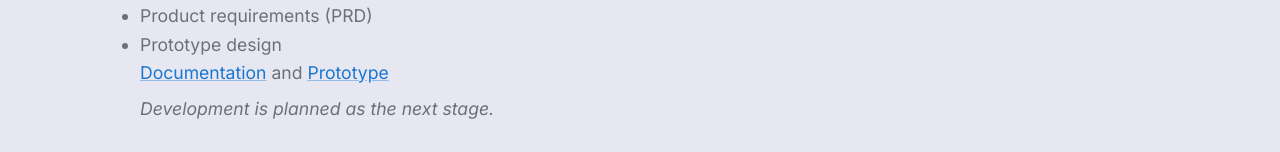
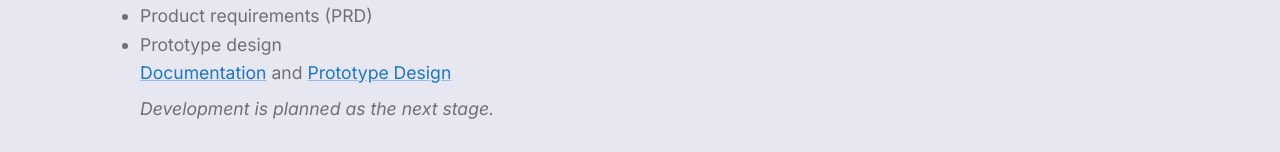
Before and after one commit to juliataro/portfolio, a React (Vite) app: page /projects/websites in a window 1280 px wide. Shown: the part 514-666 px from the top of the page. Built offline with nearby package versions, Linux system fonts and the light colour scheme; a web font is replaced by a local one.

Commit message:
Almar Puit web app  project

```diff
--- a/src/pages/websites.tsx
+++ b/src/pages/websites.tsx
@@ -101,7 +101,7 @@ export default function WebsitesPage() {
 
             <Typography sx={{ mt: 1 }}>
               Completed so far:
-              <ul sx={{ mt: 1, ml: 5 }}>
+              <ul sx={{ mt: 5, ml: 5 }}>
                 <li>Problem analysis & business goals</li>
                 <li>Product requirements (PRD)</li>
                 <li>Prototype design</li>
@@ -113,7 +113,7 @@ export default function WebsitesPage() {
                 Documentation
               </Link>
               {" and "}
-              <Link href="https://bit.ly/498WzzC">Prototype</Link>
+              <Link href="https://bit.ly/498WzzC">Prototype Design</Link>
             </Typography>
 
             <Typography sx={{ mt: 1, fontStyle: "italic" }}>
```
